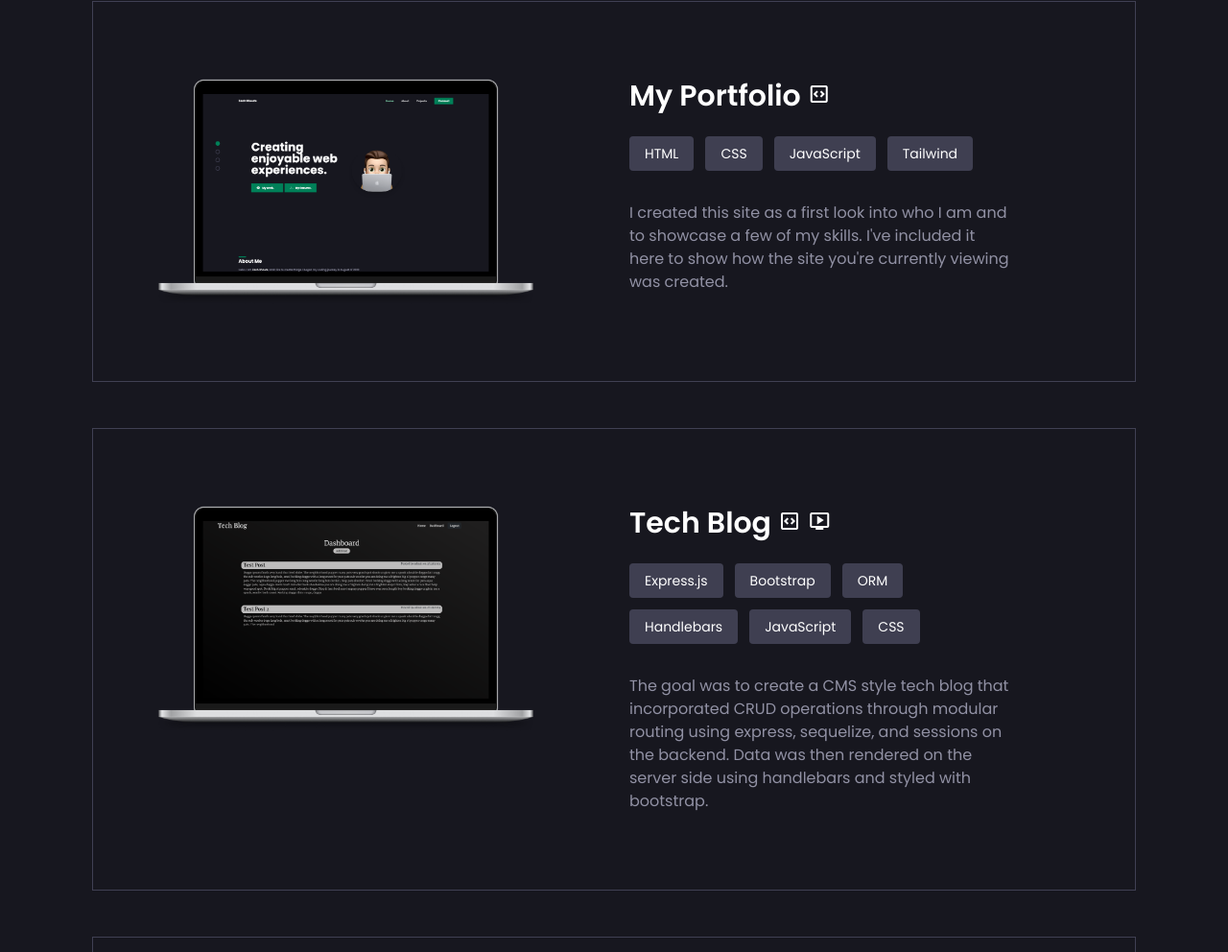
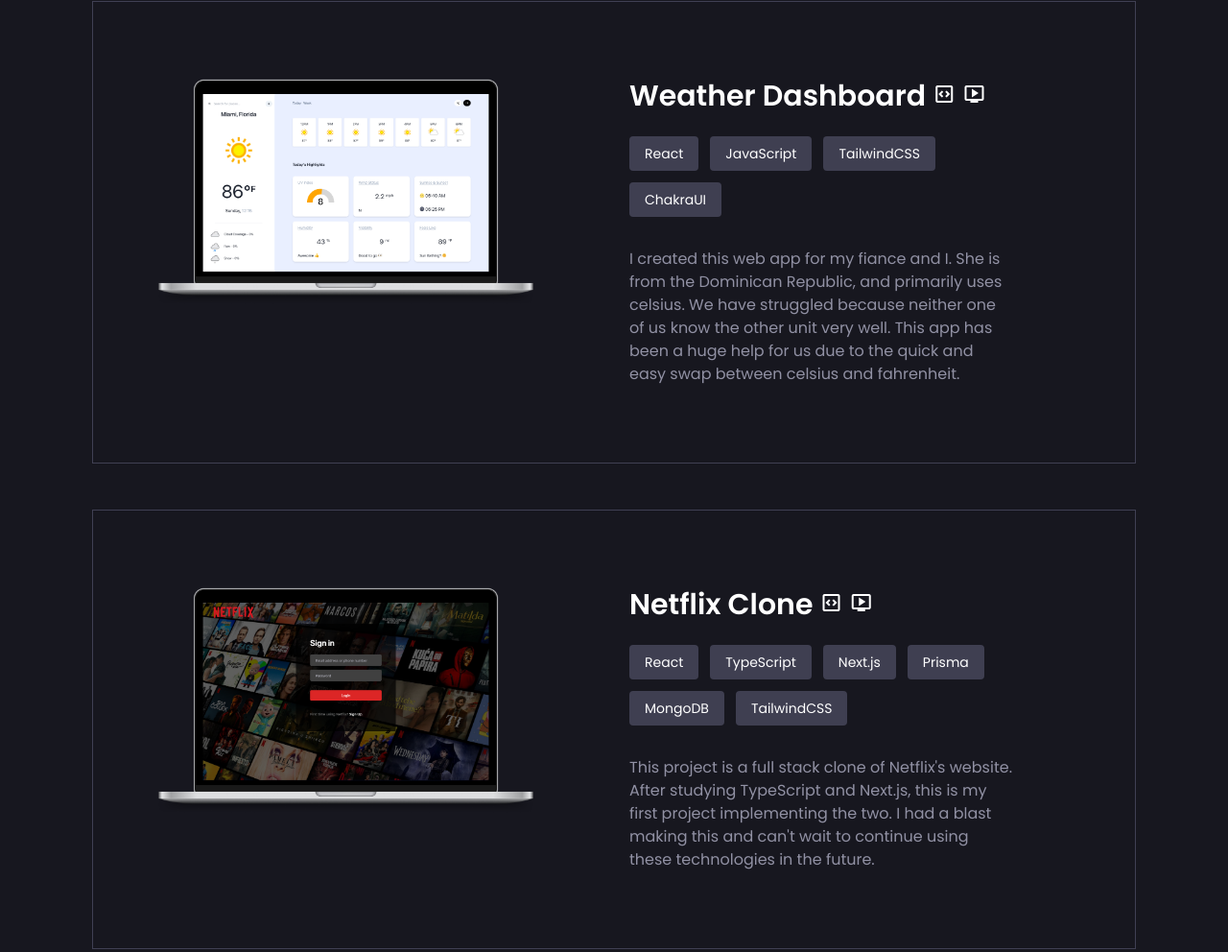
Before and after one commit to zachshouts/portfolio, a website: page index.html in a window 1280 px wide. Shown: the part 1719-2711 px from the top of the page at 96% size. Drawn offline with nearby package versions, Linux system fonts and the light colour scheme.

Commit message:
Updated Projects

```diff
--- a/index.html
+++ b/index.html
@@ -114,27 +114,67 @@
 
 
                     <div class="mb-6 lg:w-1/2 lg:mb-0 hide">
-                        <img src="./public/assets/img/portfolio-mac.png" alt="Portfolio Screenshot" />
+                        <img src="./public/assets/img/weather-dash-mac.png" alt="Weather Dashboard Preview" />
                     </div>
 
                     <div class="flex flex-wrap justify-center text-center lg:w-1/2 lg:text-left lg:block">
                         <h3 class="text-white text-3xl font-semibold">
-                            My Portfolio
-                            <a href="https://github.com/zachshouts/portfolio" target="_blank">
+                            Weather Dashboard
+                            <a href="https://github.com/zachshouts/weather-dashboard" target="_blank">
                                 <span class="material-symbols-outlined">
                                     code_blocks
+                                </span>
+                            </a>
+                            <a href="https://zachshouts.github.io/weather-dashboard/" target="_blank">
+                                <span class="material-symbols-outlined">
+                                    live_tv
                                 </span>
                             </a>
                         </h3>
 
                         <div class="w-full lg:w-auto flex flex-wrap justify-center lg:justify-start gap-3 mt-6 mb-8">
-                            <div class="badge">HTML</div>
-                            <div class="badge">CSS</div>
+                            <div class="badge">React</div>
                             <div class="badge">JavaScript</div>
-                            <div class="badge">Tailwind</div>
+                            <div class="badge">TailwindCSS</div>
+                            <div class="badge">ChakraUI</div>
                         </div>
 
-                        <p class="text-secondary">I created this site as a first look into who I am and to showcase a few of my skills. I've included it here to show how the site you're currently viewing was created.</p>
+                        <p class="text-secondary">I created this web app for my fiance and I. She is from the Dominican Republic, and primarily uses celsius. We have struggled because neither one of us know the other unit very well. This app has been a huge help for us due to the quick and easy swap between celsius and fahrenheit.</p>
+                    </div>
+
+                </div>
+                <div class="w-full border border-nav p-2 lg:pr-32 lg:pl-16 lg:py-20 lg:space-x-24 flex justify-center lg:justify-start flex-wrap lg:flex-nowrap hide">
+
+
+                    <div class="mb-6 lg:w-1/2 lg:mb-0 hide">
+                        <img src="./public/assets/img/netflix-clone-macbook.png" alt="Netflix Clone Preview" />
+                    </div>
+
+                    <div class="flex flex-wrap justify-center text-center lg:w-1/2 lg:text-left lg:block">
+                        <h3 class="text-white text-3xl font-semibold">
+                            Netflix Clone
+                            <a href="https://github.com/zachshouts/netflix-clone" target="_blank">
+                                <span class="material-symbols-outlined">
+                                    code_blocks
+                                </span>
+                            </a>
+                            <a href="https://netflix-clone-zachshouts.vercel.app/" target="_blank">
+                                <span class="material-symbols-outlined">
+                                    live_tv
+                                </span>
+                            </a>
+                        </h3>
+
+                        <div class="w-full lg:w-auto flex flex-wrap justify-center lg:justify-start gap-3 mt-6 mb-8">
+                            <div class="badge">React</div>
+                            <div class="badge">TypeScript</div>
+                            <div class="badge">Next.js</div>
+                            <div class="badge">Prisma</div>
+                            <div class="badge">MongoDB</div>
+                            <div class="badge">TailwindCSS</div>
+                        </div>
+
+                        <p class="text-secondary">This project is a full stack clone of Netflix's website. After studying TypeScript and Next.js, this is my first project implementing the two. I had a blast making this and can't wait to continue using these technologies in the future.</p>
                     </div>
 
                 </div>
@@ -206,33 +246,6 @@
                     </div>
 
                 </div>
-                <div class="w-full border border-nav p-2 lg:pr-32 lg:pl-16 lg:py-20 lg:space-x-24 flex justify-center lg:justify-start flex-wrap lg:flex-nowrap hide">
-
-
-                    <div class="mb-6 lg:w-1/2 lg:mb-0 hide">
-                        <img src="./public/assets/img/py-calc-macbook.png" alt="Calculator Project Screenshot" class="mx-auto" />
-                    </div>
-
-                    <div class="flex flex-wrap justify-center text-center lg:w-1/2 lg:text-left lg:block">
-                        <h3 class="text-white text-3xl font-semibold">
-                            Calculator
-                            <a href="https://github.com/zachshouts/python-calculator" target="_blank">
-                                <span class="material-symbols-outlined">
-                                    code_blocks
-                                </span>
-                            </a>
-                        </h3>
-
-                        <div class="w-full lg:w-auto flex flex-wrap justify-center lg:justify-start gap-3 mt-6 mb-8">
-                            <div class="badge">UI/UX</div>
-                            <div class="badge">Python</div>
-                            <div class="badge">breezypythonGUI</div>
-                        </div>
-
-                        <p class="text-secondary">My very first personal project, created during my first semester at Lake Superior College in an Intro to Programming class. The goal of this project was to create anything with a user interface. Given my beginner skill set at the time, I went with one of the instructor's suggestions and made this functioning calculator.</p>
-                    </div>
-
-                </div>
 
             </div>
 
```
Also changed, not shown: public/assets/img/netflix-clone-macbook.png (added), public/assets/img/weather-dash-mac.png (added), 1 other file.
